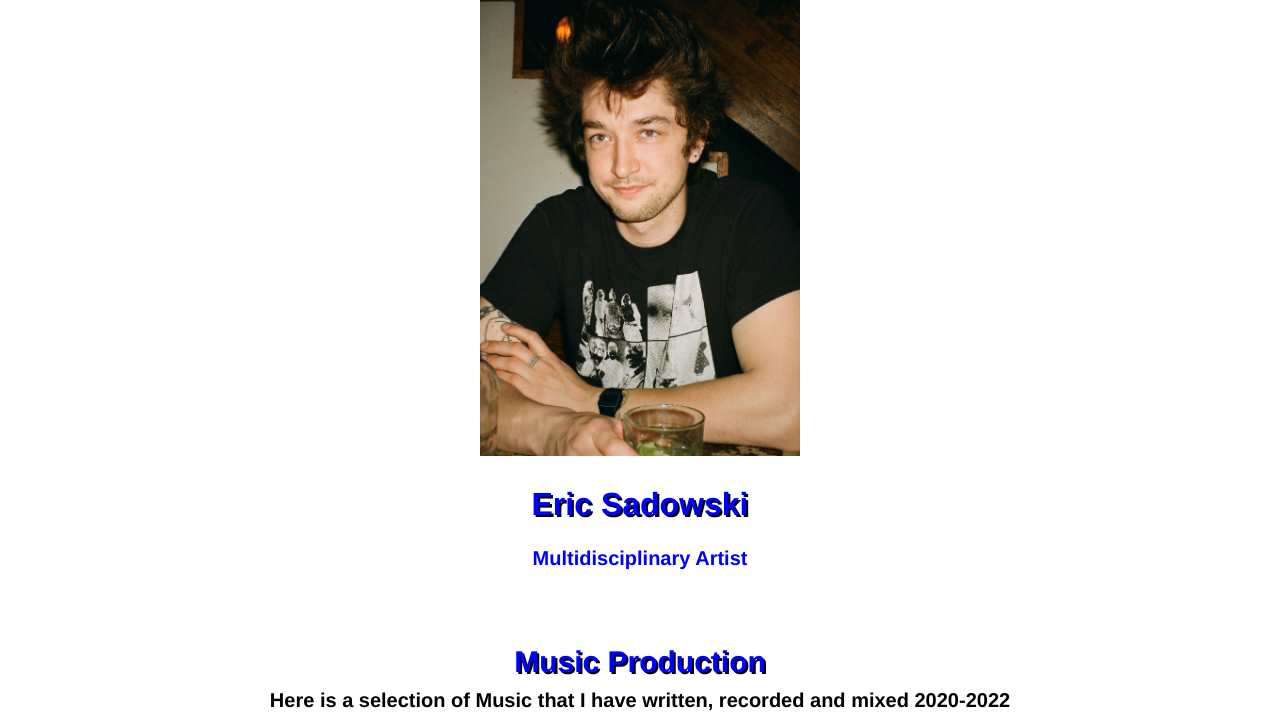
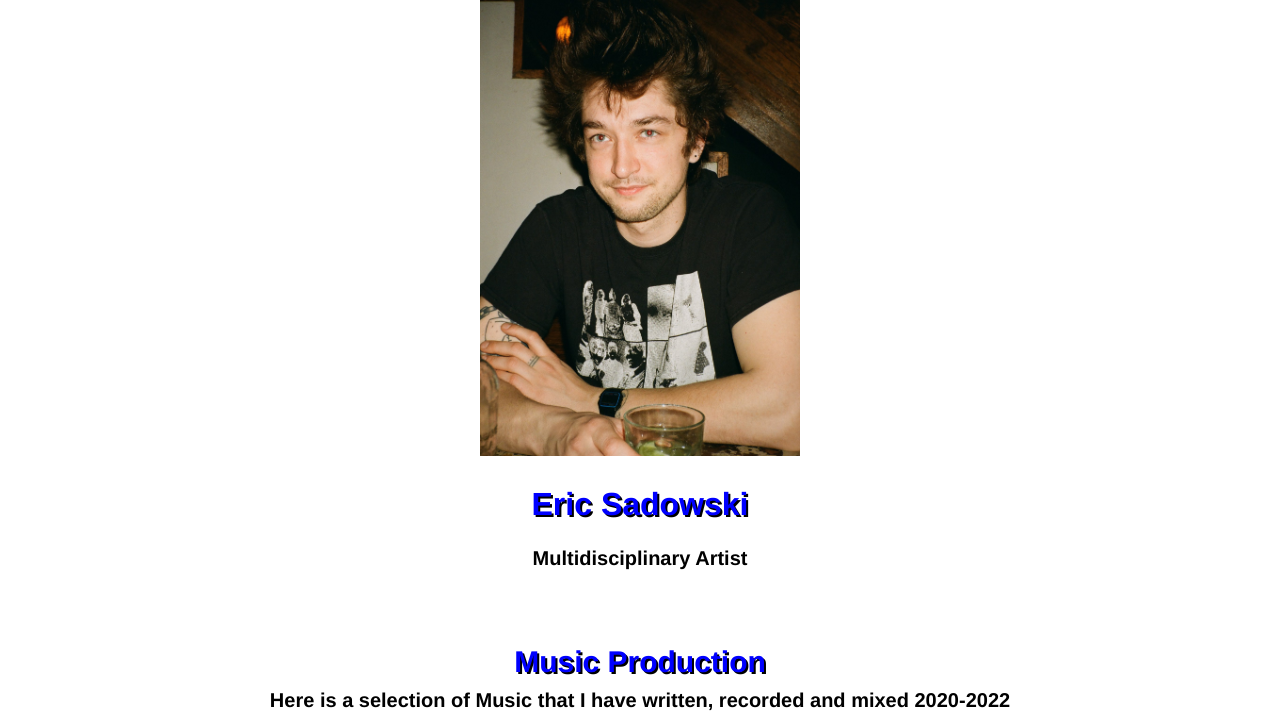
Before and after one commit to EricSadowski/EricSadowski.github.io, a plain HTML site: page index.html in a window 1280 px wide. Shown: the part 87-800 px from the top of the page. Drawn offline with Linux system fonts and the light colour scheme.

Commit message:
Update styles.css

```diff
--- a/styles.css
+++ b/styles.css
@@ -232,6 +232,10 @@ text-decoration: none;
         color: black;
         text-decoration: none;
         }
+.welcome-info h3 {
+        color: black;
+        text-decoration: none;
+        }
 
 
 @media only screen and (min-width: 420px){
```
